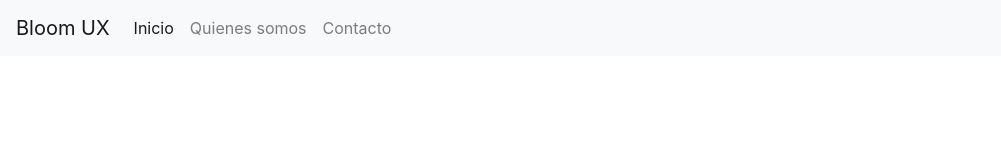
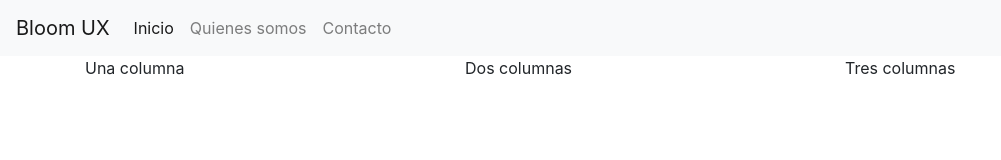
Before and after one commit to ead-codigo-2019/ejercicio-bootstrap-profes, a plain HTML site: page index.html in a window 1280 px wide. Shown: the whole page, without its empty margins (0-1001 px from the left). Drawn offline with nearby package versions, Linux system fonts and the light colour scheme.

Commit message:
grilla tres columnas

```diff
--- a/index.html
+++ b/index.html
@@ -34,6 +34,13 @@
     <!-- Carrusel con 3 fotos: https://getbootstrap.com/docs/4.3/components/carousel/ -->
     <!-- Grilla de 2 columnas: Título, párrafo y botón de enlace: https://getbootstrap.com/docs/4.3/layout/grid/ -->
     <!-- Grilla de 3 columnas: Videos de Youtube: https://getbootstrap.com/docs/4.3/layout/grid/ -->
+    <div class="container">
+        <div class="row">
+            <div class="col">Una columna</div>
+            <div class="col">Dos columnas</div>
+            <div class="col">Tres columnas</div>
+        </div>
+    </div>
     <!-- Footer: Nombre, Email -->
     <!-- Archivos Script | No mover -->
     <script src="https://code.jquery.com/jquery-3.3.1.slim.min.js" integrity="sha384-q8i/X+965DzO0rT7abK41JStQIAqVgRVzpbzo5smXKp4YfRvH+8abtTE1Pi6jizo" crossorigin="anonymous"></script>
```
